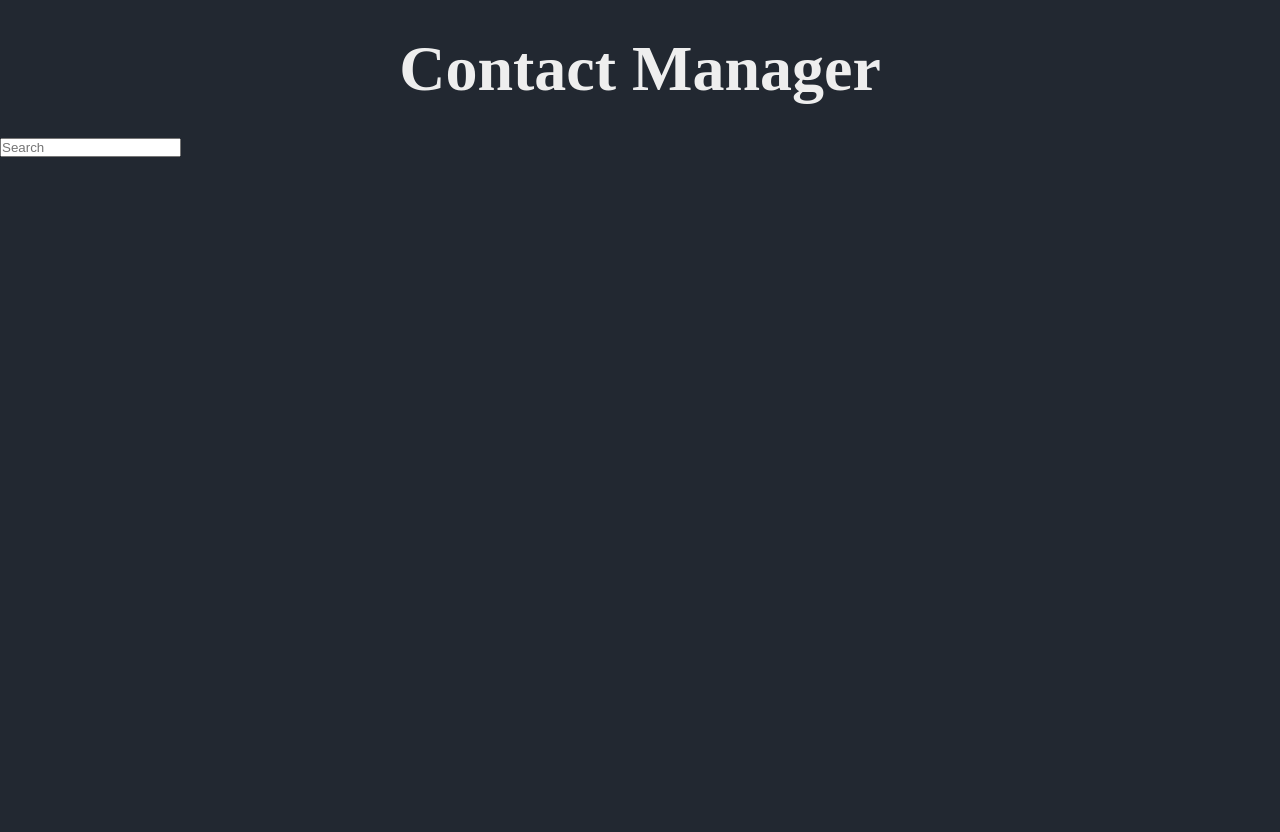
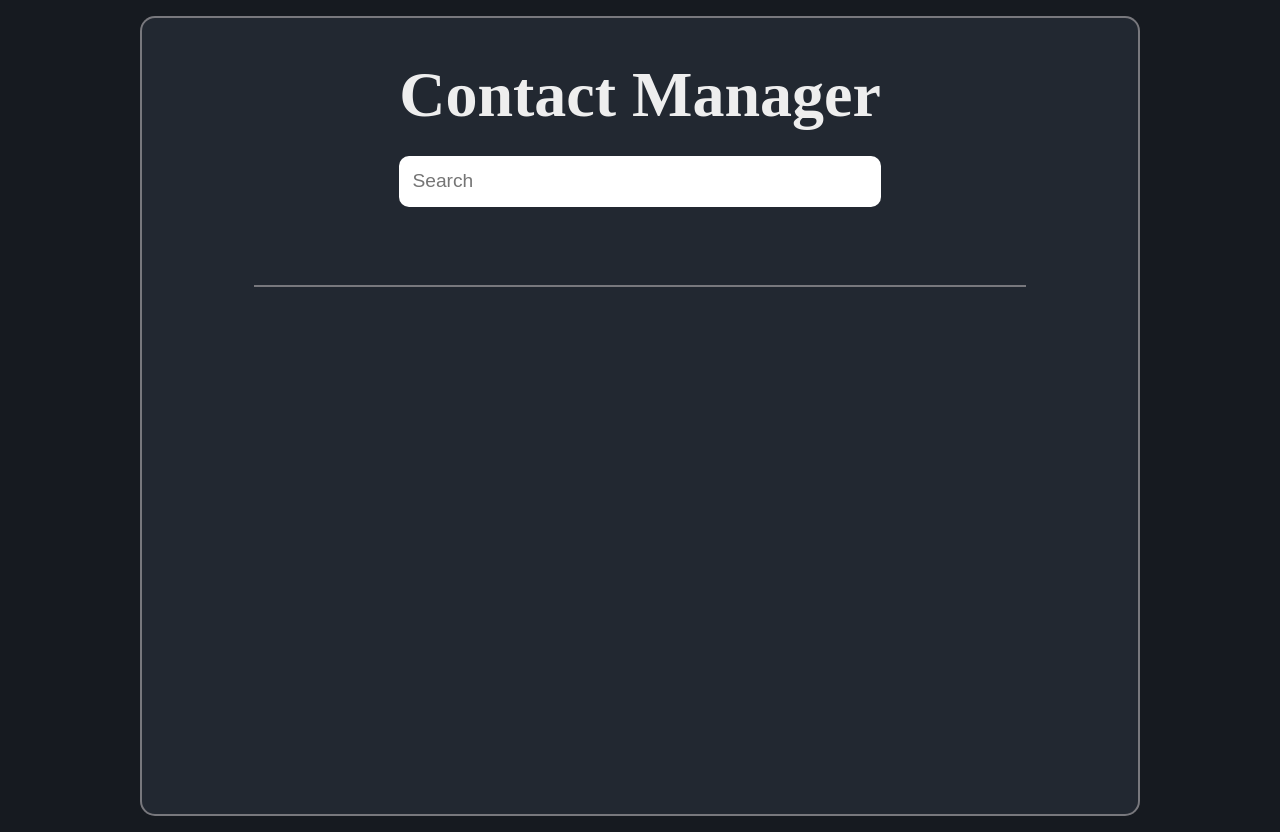
Before and after one commit to Ljusaj123/Contact-Manager, a React (Create React App) app in the folder frontend/: page / in a window 1280 px wide. Before the commit the page ends 800 px from the top, so only its background shows below. Built offline with nearby package versions, Linux system fonts and the light colour scheme; a web font is replaced by a local one.

Commit message:
scss in csss

```diff
--- a/frontend/src/styles/css/styles.css
+++ b/frontend/src/styles/css/styles.css
@@ -10,7 +10,7 @@
 
 body {
   color: #eeeeee;
-  background-color: #222831;
+  background-color: #161a20;
 }
 
 h1,
@@ -32,25 +32,116 @@ p {
 }
 
 h1 {
-  font-size: clamp(3rem, 5vw, 6rem);
-  margin: 2rem 0;
+  font-size: clamp(2rem, 5.5vw, 4rem);
+  margin: 1.5rem 0;
+}
+
+h2,
+h3,
+p {
+  margin: 0.5rem 0;
 }
 
 h2 {
   font-size: clamp(1.5rem, 5vw, 2.5rem);
-  margin: 1rem 0;
 }
 
 h3 {
   font-size: clamp(1.2rem, 5vw, 2rem);
-  margin: 1rem 0;
 }
 
 p {
-  font-size: clamp(0.8rem, 3vw, 1.5rem);
-  margin: 0.5rem 0;
+  font-size: clamp(0.8rem, 3vw, 1.2rem);
 }
 
 a {
   text-decoration: none;
 }
+
+.home {
+  width: 100vw;
+  max-width: 100%;
+  min-height: 100vh;
+  padding: 1rem;
+}
+
+.home-container {
+  width: clamp(300px, 90%, 1000px);
+  margin: 0 auto;
+  height: 100vh;
+  border: 2px solid rgba(235, 225, 225, 0.432);
+  border-radius: 15px;
+  background-color: #222831;
+}
+
+header {
+  width: 100%;
+  height: -webkit-fit-content;
+  height: -moz-fit-content;
+  height: fit-content;
+  padding: 1rem;
+}
+
+.header-container {
+  width: 100%;
+  height: 100%;
+  display: -webkit-box;
+  display: -ms-flexbox;
+  display: flex;
+  -webkit-box-orient: vertical;
+  -webkit-box-direction: normal;
+      -ms-flex-direction: column;
+          flex-direction: column;
+  -webkit-box-align: center;
+      -ms-flex-align: center;
+          align-items: center;
+  -webkit-box-pack: center;
+      -ms-flex-pack: center;
+          justify-content: center;
+  position: relative;
+}
+
+.header-container::after {
+  content: "";
+  width: 80%;
+  height: 2px;
+  margin: 0 auto;
+  position: absolute;
+  bottom: -5rem;
+  background-color: rgba(235, 225, 225, 0.432);
+}
+
+.header-container input {
+  padding: 0.7em;
+  line-height: 1.5rem;
+  width: clamp(200px, 50%, 500px);
+  border: none;
+  outline: none;
+  color: #393e46;
+  border-radius: 10px;
+  font-size: clamp(0.8rem, 2vw, 1.2rem);
+}
+
+.header-container input::-webkit-input-placeholder {
+  -webkit-transition: all 0.5s ease;
+  transition: all 0.5s ease;
+}
+
+.header-container input:-ms-input-placeholder {
+  -webkit-transition: all 0.5s ease;
+  transition: all 0.5s ease;
+}
+
+.header-container input::-ms-input-placeholder {
+  -webkit-transition: all 0.5s ease;
+  transition: all 0.5s ease;
+}
+
+.header-container input::placeholder {
+  -webkit-transition: all 0.5s ease;
+  transition: all 0.5s ease;
+}
+
+.header-container [placeholder]:focus::-webkit-input-placeholder {
+  color: transparent;
+}
```
